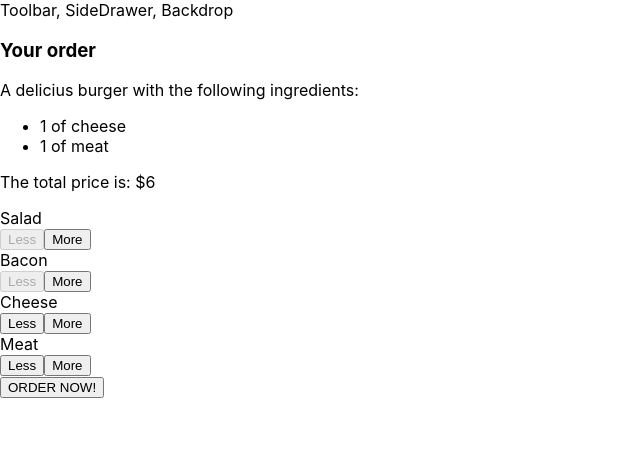
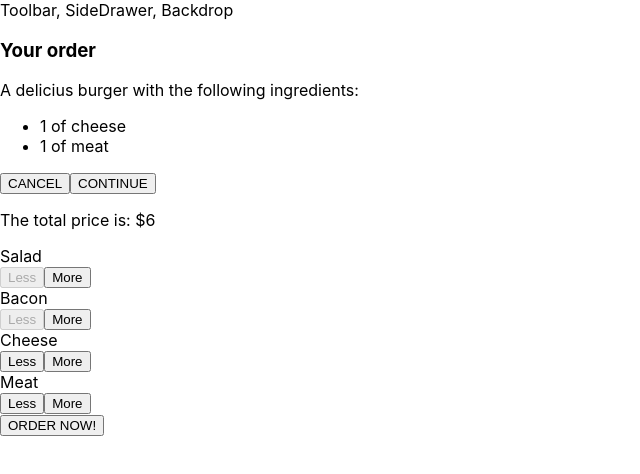
Before and after one commit to mathiasasap/the-burger-builder, a React app: page / in a window 1280 px wide. Both pictures are taken after a click on the button "ORDER NOW!". Shown: the top 474 px of the page, without its empty margins (0-640 px from the left). Built offline with nearby package versions, Linux system fonts and the light colour scheme.

Commit message:
Added two buttons to the Order Summary in order to cancel the order or to continue with the order

```diff
--- a/src/components/Burger/OrderSummary/OrderSummary.js
+++ b/src/components/Burger/OrderSummary/OrderSummary.js
@@ -2,6 +2,9 @@ import React from 'react';
 
 // HOC
 import Aux from '../../../hoc/Auxilliary';
+
+// UI
+import Button from '../../UI/Button/Button';
 
 const orderSummary = (props) => {
     const ingredientSummary = Object.keys(props.ingredients)
@@ -21,6 +24,8 @@ const orderSummary = (props) => {
             <ul>
                 {ingredientSummary}
             </ul>
+            <Button btnType={"Danger"} clicked={props.closeModal}>CANCEL</Button>
+            <Button btnType={"Success"} clicked={null}>CONTINUE</Button>
         </Aux>
     );
 };
--- /dev/null
+++ b/src/components/UI/Button/Button.css
@@ -0,0 +1,24 @@
+.Button {
+    background-color: transparent;
+    border: none;
+    color: white;
+    outline: none;
+    cursor: pointer;
+    font: inherit;
+    padding: 10px;
+    margin: 10px;
+    font-weight: bold;
+}
+
+.Button:first-of-type {
+    margin-left: 0;
+    padding-left: 0;
+}
+
+.Success {
+    color: #5C9210;
+}
+
+.Danger {
+    color: #944317;
+}
--- /dev/null
+++ b/src/components/UI/Button/Button.js
@@ -0,0 +1,11 @@
+import React from 'react';
+
+import classes from './Button.css';
+
+const button = (props) => (
+    <button
+        className={[classes.Button, classes[props.btnType]].join(' ')}
+        onClick={props.clicked}>{props.children}</button>
+);
+
+export default button;
--- a/src/containers/BurgerBuilder/BurgerBuilder.js
+++ b/src/containers/BurgerBuilder/BurgerBuilder.js
@@ -82,7 +82,7 @@ class BurgerBuilder extends Component {
         return (
             <Aux>
                 <Modal show={this.state.showOrderSummary} closeModal={this.closeModalHandler}>
-                    <OrderSummary ingredients={this.state.ingredients} />
+                    <OrderSummary closeModal={this.closeModalHandler} ingredients={this.state.ingredients} />
                 </Modal>
 
                 <Burger ingredients={this.state.ingredients} />
```
